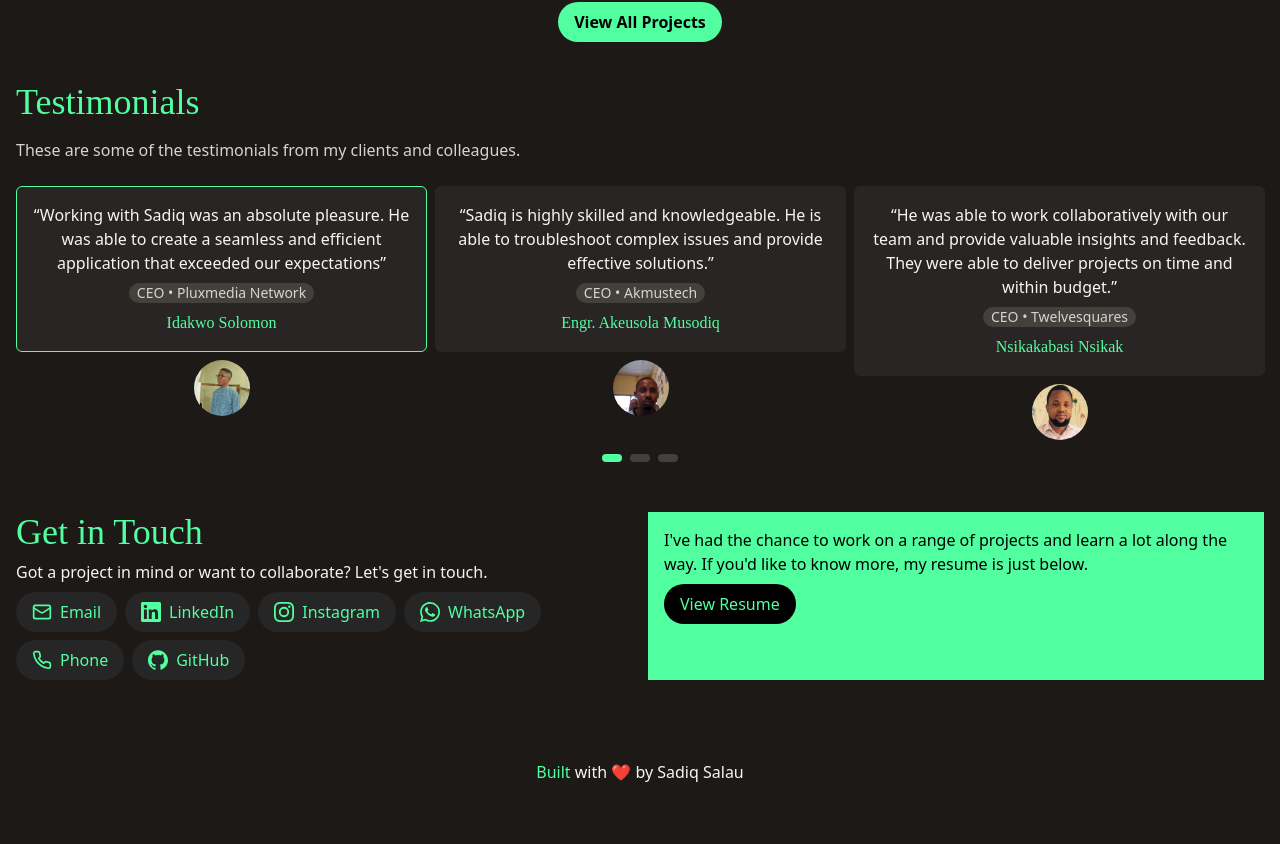
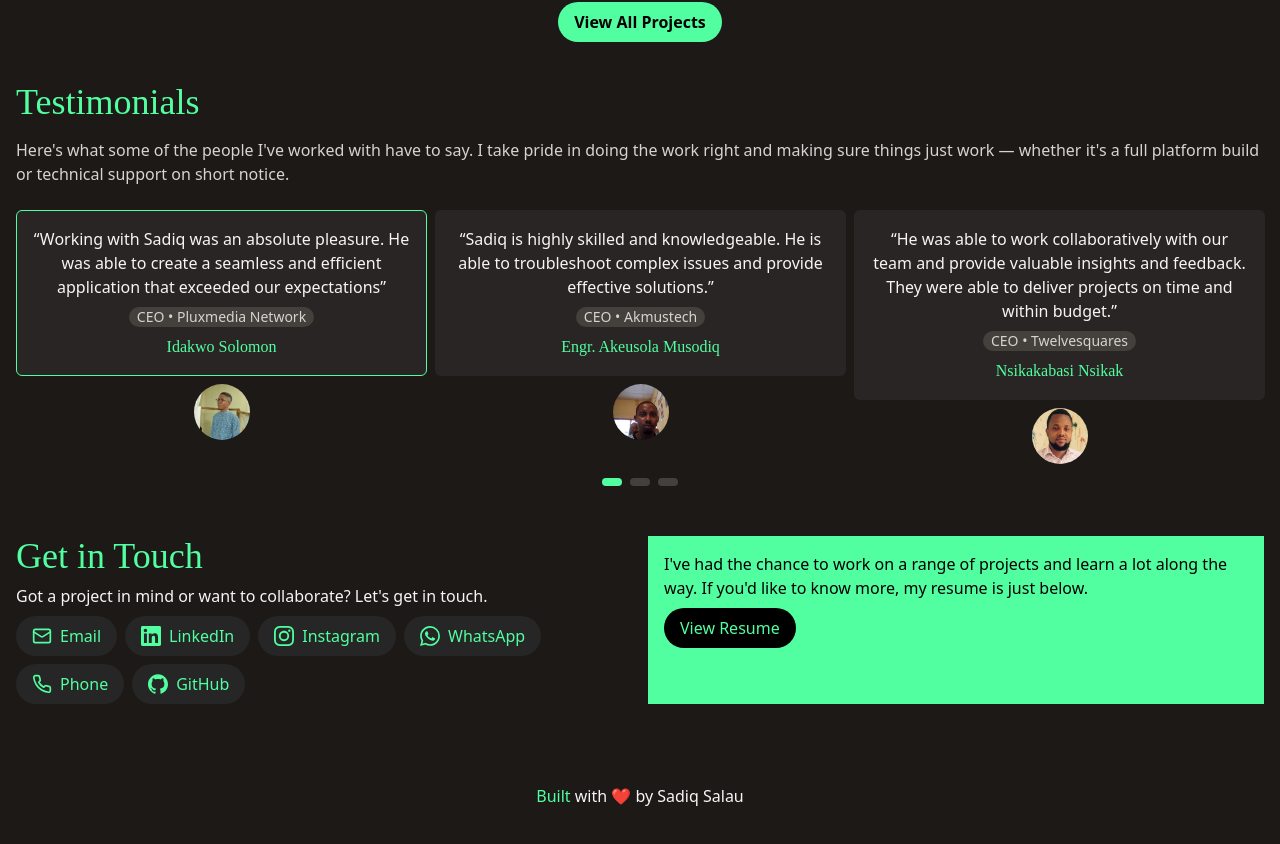
Before and after one commit to sadiqsalau/sadiqsalau-portfolio, a React (Vite) app: page / in a window 1280 px wide. Shown: the part 2188-3032 px from the top of the page. Built offline with nearby package versions, Linux system fonts and the light colour scheme.

Commit message:
feat: Improved introduction

```diff
--- a/src/components/TestimonialsSection.tsx
+++ b/src/components/TestimonialsSection.tsx
@@ -67,7 +67,9 @@ export default function TestimonialsSection() {
   return (
     <Section title="Testimonials">
       <p className="text-stone-300">
-        These are some of the testimonials from my clients and colleagues.
+        Here's what some of the people I've worked with have to say. I take
+        pride in doing the work right and making sure things just work — whether
+        it's a full platform build or technical support on short notice.
       </p>
 
       <div className="-m-1 py-2">
```
